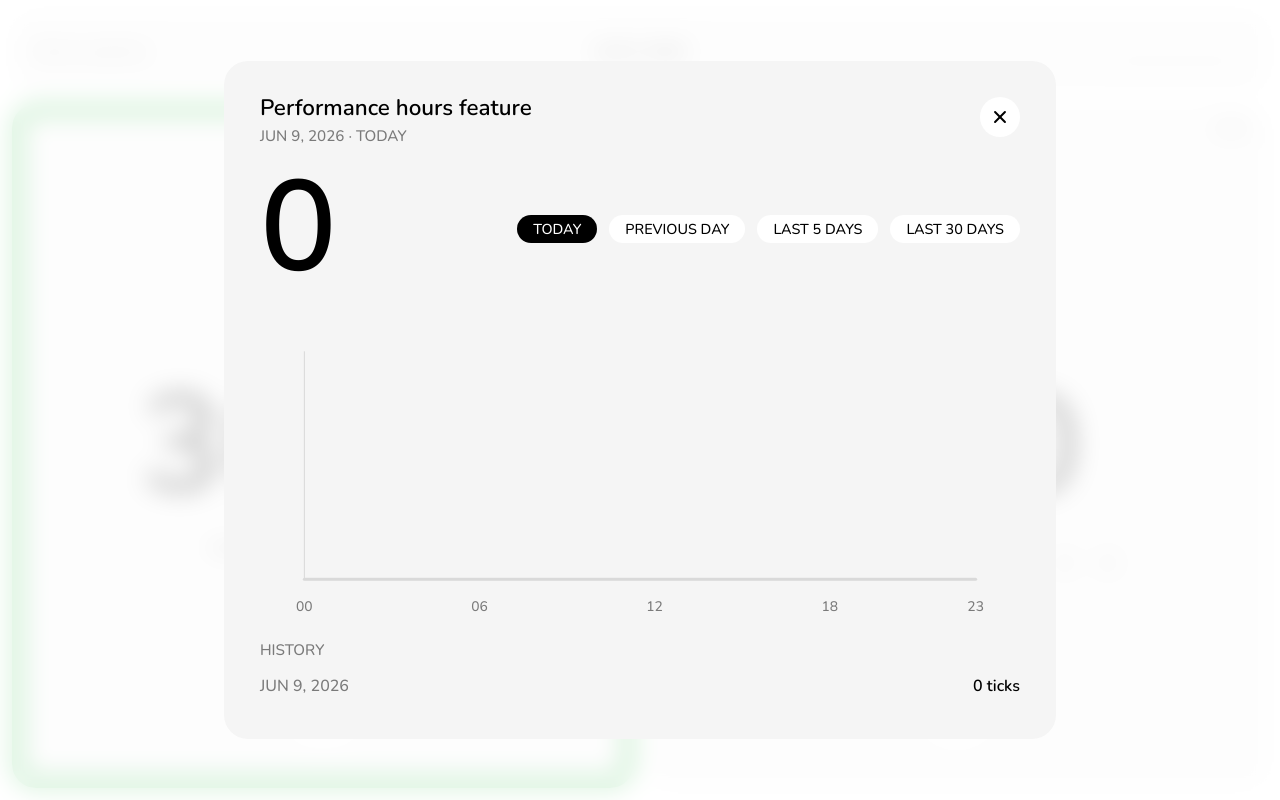
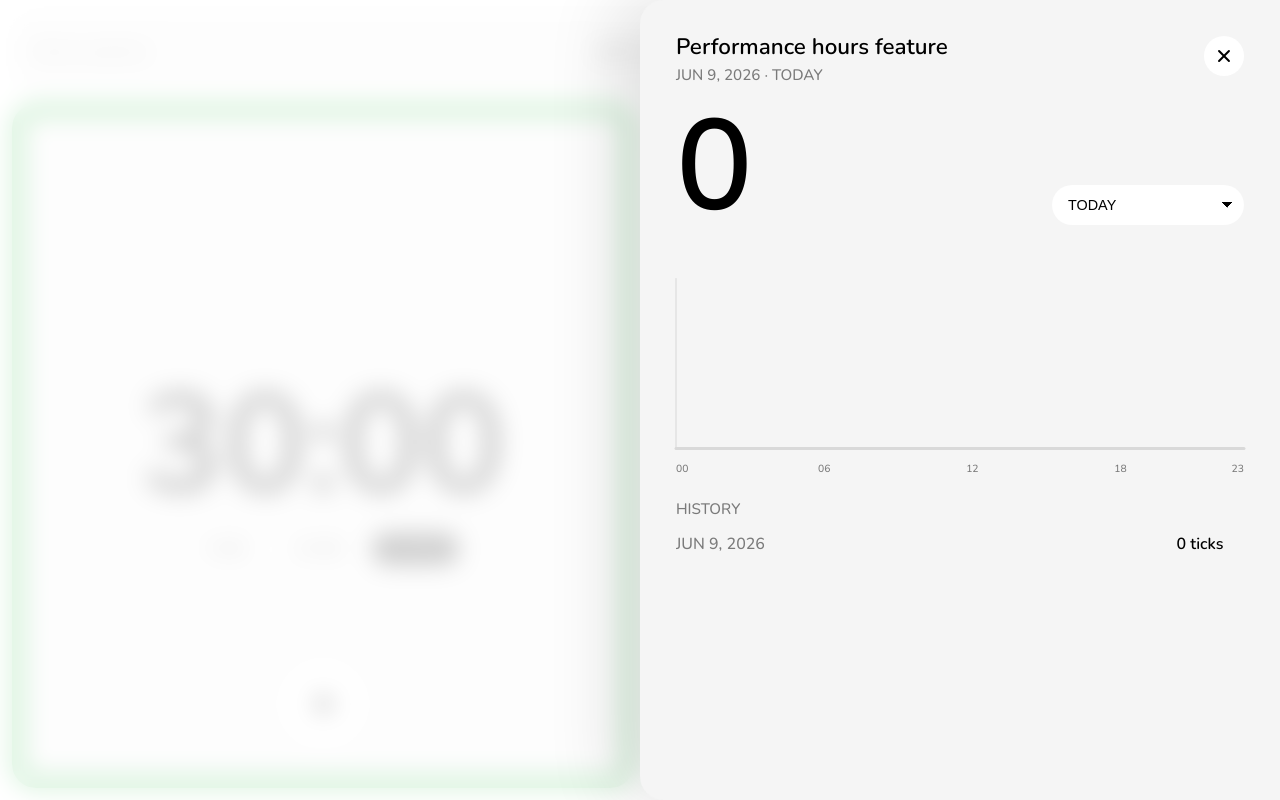
Before and after one commit to gectorzeroni/focusway, a plain HTML site: page index.html in a window 1280 px wide. Both pictures are taken after a click on the button 1056 px from the left and 52 px from the top of the page. Drawn offline with nearby package versions, Linux system fonts and the light colour scheme.

Commit message:
Polish chart side panel

```diff
--- a/app.js
+++ b/app.js
@@ -19,7 +19,7 @@ const chartModal = document.querySelector('#chart-modal');
 const chartClose = document.querySelector('#chart-close');
 const chartSubtitle = document.querySelector('#chart-subtitle');
 const chartTotal = document.querySelector('#chart-total');
-const chartRangeButtons = [...document.querySelectorAll('[data-chart-range]')];
+const chartRangeSelect = document.querySelector('#chart-range-select');
 const largeChart = document.querySelector('#large-chart');
 const chartHistoryList = document.querySelector('#chart-history-list');
 
@@ -57,8 +57,11 @@ let currentSpotifyEmbedSrc = spotifyFrame.src;
 let performanceDays = readPerformanceDays();
 let performanceMarks = [];
 let chartRange = 'today';
+let chartCloseTimer = null;
 
 const spotifyTypes = new Set(['album', 'artist', 'episode', 'playlist', 'show', 'track']);
+const METRONOME_DOWNBEAT_VOLUME = 0.14;
+const METRONOME_BEAT_VOLUME = 0.095;
 
 function clamp(value, min, max) {
   return Math.min(Math.max(Number.isFinite(value) ? value : min, min), max);
@@ -547,12 +550,12 @@ function recentDayPerformance(totalDays) {
   });
 }
 
-function chartPoints(width, height, inset, bins) {
+function chartPoints(width, height, horizontalInset, verticalInset, bins) {
   const max = Math.max(1, ...bins);
   return bins.map((value, index) => {
     const denominator = Math.max(1, bins.length - 1);
-    const x = inset + (index / denominator) * (width - inset * 2);
-    const y = height - inset - (value / max) * (height - inset * 2);
+    const x = horizontalInset + (index / denominator) * (width - horizontalInset * 2);
+    const y = height - verticalInset - (value / max) * (height - verticalInset * 2);
     return { x, y, value, index };
   });
 }
@@ -560,33 +563,29 @@ function chartPoints(width, height, inset, bins) {
 function renderChart(svg, width, height, bins, showLabels = false, labels = [], hoverDetails = []) {
   clearSvg(svg);
 
-  const inset = showLabels ? 42 : 18;
-  const points = chartPoints(width, height, inset, bins);
+  const horizontalInset = showLabels ? 0 : 18;
+  const verticalInset = showLabels ? 42 : 18;
+  const points = chartPoints(width, height, horizontalInset, verticalInset, bins);
   const hasData = points.some((point) => point.value > 0);
   const path = points.map((point) => `${point.x.toFixed(1)},${point.y.toFixed(1)}`).join(' ');
   svg.classList.toggle('is-empty', !hasData);
 
   if (showLabels) {
     svg.append(
-      makeSvgElement('line', { class: 'chart-grid', x1: inset, y1: inset, x2: inset, y2: height - inset }),
-      makeSvgElement('line', { class: 'chart-axis', x1: inset, y1: height - inset, x2: width - inset, y2: height - inset }),
+      makeSvgElement('line', { class: 'chart-grid', x1: horizontalInset, y1: verticalInset, x2: horizontalInset, y2: height - verticalInset }),
+      makeSvgElement('line', { class: 'chart-axis', x1: horizontalInset, y1: height - verticalInset, x2: width - horizontalInset, y2: height - verticalInset }),
     );
   }
 
   svg.appendChild(makeSvgElement('polyline', { class: 'chart-line', points: path }));
-
-  points.forEach((point) => {
-    if (showLabels && point.value > 0) {
-      svg.appendChild(makeSvgElement('circle', { class: 'chart-dot', cx: point.x, cy: point.y, r: showLabels ? 5 : 4 }));
-    }
-  });
 
   if (showLabels) {
     labels.forEach(([index, label]) => {
       const point = points[index];
       if (!point) return;
 
-      const text = makeSvgElement('text', { class: 'chart-label', x: point.x, y: height - 12, 'text-anchor': 'middle' });
+      const textAnchor = index === 0 ? 'start' : index === points.length - 1 ? 'end' : 'middle';
+      const text = makeSvgElement('text', { class: 'chart-label', x: point.x, y: height - 12, 'text-anchor': textAnchor });
       text.textContent = label;
       svg.appendChild(text);
     });
@@ -594,12 +593,12 @@ function renderChart(svg, width, height, bins, showLabels = false, labels = [],
 
   const hoverGroup = makeSvgElement('g', { class: 'chart-hover', 'aria-hidden': 'true' });
   hoverGroup.append(
-    makeSvgElement('line', { class: 'chart-hover-line', x1: inset, y1: inset, x2: inset, y2: height - inset }),
-    makeSvgElement('circle', { class: 'chart-hover-dot', cx: inset, cy: height - inset, r: showLabels ? 5 : 4 }),
-    makeSvgElement('text', { class: 'chart-hover-label', x: inset, y: inset - 10, 'text-anchor': 'middle' }),
+    makeSvgElement('line', { class: 'chart-hover-line', x1: horizontalInset, y1: verticalInset, x2: horizontalInset, y2: height - verticalInset }),
+    makeSvgElement('circle', { class: 'chart-hover-dot', cx: horizontalInset, cy: height - verticalInset, r: showLabels ? 5 : 4 }),
+    makeSvgElement('text', { class: 'chart-hover-label', x: horizontalInset, y: verticalInset - 10, 'text-anchor': 'middle' }),
   );
   svg.appendChild(hoverGroup);
-  svg.__chartMeta = { width, height, inset, points, hoverDetails };
+  svg.__chartMeta = { width, height, horizontalInset, verticalInset, points, hoverDetails };
 }
 
 function chartConfigForRange(range) {
@@ -661,12 +660,7 @@ function renderModalChart() {
   renderChart(largeChart, 720, 300, config.bins, true, config.labels, config.hoverDetails);
   chartTotal.textContent = config.total;
   chartSubtitle.textContent = config.subtitle;
-
-  chartRangeButtons.forEach((button) => {
-    const selected = button.dataset.chartRange === chartRange;
-    button.classList.toggle('is-selected', selected);
-    button.setAttribute('aria-selected', String(selected));
-  });
+  chartRangeSelect.value = chartRange;
 }
 
 function renderChartHistory() {
@@ -766,13 +760,22 @@ function removePerformanceMark() {
 }
 
 function openChartModal() {
+  window.clearTimeout(chartCloseTimer);
   renderModalChart();
   chartModal.hidden = false;
+  window.requestAnimationFrame(() => {
+    chartModal.classList.add('is-open');
+  });
   chartClose.focus();
 }
 
 function closeChartModal() {
-  chartModal.hidden = true;
+  if (chartModal.hidden) return;
+
+  chartModal.classList.remove('is-open');
+  chartCloseTimer = window.setTimeout(() => {
+    chartModal.hidden = true;
+  }, 240);
   miniChartButton.focus();
 }
 
@@ -888,7 +891,11 @@ function renderBeat(index) {
 
 function pulseMetronome() {
   renderBeat(currentBeat);
-  playTone(currentBeat === 0 ? 1080 : 760, 0.035, currentBeat === 0 ? 0.06 : 0.04);
+  playTone(
+    currentBeat === 0 ? 1080 : 760,
+    0.035,
+    currentBeat === 0 ? METRONOME_DOWNBEAT_VOLUME : METRONOME_BEAT_VOLUME,
+  );
   currentBeat = (currentBeat + 1) % beatNodes.length;
 }
 
@@ -1054,11 +1061,9 @@ chartModal.addEventListener('click', (event) => {
   }
 });
 
-chartRangeButtons.forEach((button) => {
-  button.addEventListener('click', () => {
-    chartRange = button.dataset.chartRange;
-    renderModalChart();
-  });
+chartRangeSelect.addEventListener('change', () => {
+  chartRange = chartRangeSelect.value;
+  renderModalChart();
 });
 
 [miniChart, largeChart].forEach((chart) => {
--- a/index.html
+++ b/index.html
@@ -12,7 +12,7 @@
     <link rel="preconnect" href="https://fonts.googleapis.com" />
     <link rel="preconnect" href="https://fonts.gstatic.com" crossorigin />
     <link href="https://fonts.googleapis.com/css2?family=Nunito:wght@500;600&display=swap" rel="stylesheet" />
-    <link rel="stylesheet" href="./styles.css?v=tally-remove-slide" />
+    <link rel="stylesheet" href="./styles.css?v=chart-panel-updates" />
   </head>
   <body>
     <main class="app" aria-label="Timer and sound workspace">
@@ -163,12 +163,14 @@
 
         <div class="chart-summary">
           <strong id="chart-total">0</strong>
-          <div class="chart-range" role="tablist" aria-label="Performance range">
-            <button class="chart-range-button is-selected" type="button" role="tab" aria-selected="true" data-chart-range="today">Today</button>
-            <button class="chart-range-button" type="button" role="tab" aria-selected="false" data-chart-range="previous">Previous day</button>
-            <button class="chart-range-button" type="button" role="tab" aria-selected="false" data-chart-range="last5">Last 5 days</button>
-            <button class="chart-range-button" type="button" role="tab" aria-selected="false" data-chart-range="last30">Last 30 days</button>
-          </div>
+          <label class="chart-range" for="chart-range-select">
+            <select id="chart-range-select" aria-label="Performance range">
+              <option value="today">Today</option>
+              <option value="previous">Previous day</option>
+              <option value="last5">Last 5 days</option>
+              <option value="last30">Last 30 days</option>
+            </select>
+          </label>
         </div>
         <svg class="large-chart" id="large-chart" viewBox="0 0 720 300" role="img" aria-label="Performance marks by hour"></svg>
         <section class="chart-history" aria-labelledby="chart-history-title">
@@ -178,6 +180,6 @@
       </div>
     </div>
 
-    <script src="./app.js?v=tally-remove-slide"></script>
+    <script src="./app.js?v=chart-panel-updates"></script>
   </body>
 </html>
--- a/styles.css
+++ b/styles.css
@@ -269,7 +269,7 @@ button:active:not(:disabled) {
 
 .chart-line {
   fill: none;
-  stroke: var(--ink);
+  stroke: var(--green);
   stroke-width: 4;
   stroke-linecap: round;
   stroke-linejoin: round;
@@ -280,10 +280,6 @@ button:active:not(:disabled) {
 .large-chart.is-empty .chart-line {
   stroke: var(--quiet);
   stroke-width: 3;
-}
-
-.chart-dot {
-  fill: var(--green);
 }
 
 .chart-hover {
@@ -816,22 +812,40 @@ input[type='range'] {
   position: fixed;
   inset: 0;
   z-index: 20;
-  display: grid;
-  place-items: center;
-  padding: 1rem;
+  display: flex;
+  justify-content: flex-end;
+  padding: 0;
   background: rgba(255, 255, 255, 0.78);
   backdrop-filter: blur(12px);
+  opacity: 0;
+  transition: opacity 220ms cubic-bezier(0, 0, 0.2, 1);
 }
 
 .chart-modal[hidden] {
   display: none;
 }
 
+.chart-modal.is-open {
+  opacity: 1;
+}
+
 .chart-dialog {
-  width: min(100%, 52rem);
-  border-radius: 1.5rem;
+  display: flex;
+  flex-direction: column;
+  width: 50vw;
+  height: 100dvh;
+  max-height: 100dvh;
+  border-radius: 1.5rem 0 0 1.5rem;
   background: var(--panel);
   padding: 36px;
+  box-shadow: -24px 0 70px rgba(0, 0, 0, 0.12);
+  overflow: hidden;
+  transform: translateX(100%);
+  transition: transform 240ms cubic-bezier(0, 0, 0.2, 1);
+}
+
+.chart-modal.is-open .chart-dialog {
+  transform: translateX(0);
 }
 
 .chart-header {
@@ -858,7 +872,7 @@ input[type='range'] {
 .chart-summary {
   display: grid;
   grid-template-columns: auto minmax(0, 1fr);
-  align-items: center;
+  align-items: end;
   gap: clamp(1rem, 4vw, 3rem);
   margin-bottom: 1.25rem;
 }
@@ -871,42 +885,51 @@ input[type='range'] {
 }
 
 .chart-range {
+  align-self: end;
   display: flex;
+  align-items: center;
   justify-content: flex-end;
-  gap: 0.75rem;
+  gap: 0.65rem;
   min-width: 0;
+  color: var(--muted);
+  font-size: 0.8rem;
+  font-weight: 500;
+  line-height: 1;
+  text-transform: uppercase;
 }
 
-.chart-range-button {
-  min-height: 1.75rem;
+.chart-range select {
+  min-width: 12rem;
+  min-height: 2.5rem;
   border: 0;
   border-radius: 999px;
+  appearance: none;
   background: #ffffff;
   color: var(--ink);
   cursor: pointer;
-  padding: 0.36rem 1rem 0.3rem;
+  padding: 0.52rem 2.5rem 0.48rem 1rem;
   font-size: 0.9rem;
   font-weight: 500;
   line-height: 1.2;
   text-transform: uppercase;
-  transform: scale(var(--button-scale));
+  background-image:
+    linear-gradient(45deg, transparent 50%, currentColor 50%),
+    linear-gradient(135deg, currentColor 50%, transparent 50%);
+  background-position:
+    calc(100% - 1.05rem) 50%,
+    calc(100% - 0.72rem) 50%;
+  background-repeat: no-repeat;
+  background-size: 0.35rem 0.35rem, 0.35rem 0.35rem;
   transition:
-    background 180ms cubic-bezier(0.2, 0, 0, 1),
-    color 180ms cubic-bezier(0.2, 0, 0, 1),
-    transform var(--button-motion-duration) var(--ease-out);
+    background-color 180ms cubic-bezier(0.2, 0, 0, 1),
+    color 180ms cubic-bezier(0.2, 0, 0, 1);
 }
 
-.chart-range-button:hover,
-.chart-range-button:focus-visible,
-.chart-range-button.is-selected {
-  background: var(--ink);
+.chart-range select:hover,
+.chart-range select:focus-visible {
+  background-color: var(--ink);
   color: #ffffff;
   outline: 0;
-}
-
-.chart-range-button:active {
-  --button-scale: 1.018;
-  --button-motion-duration: 90ms;
 }
 
 .chart-close {
@@ -956,6 +979,7 @@ input[type='range'] {
 }
 
 .large-chart {
+  flex: 0 0 auto;
   display: block;
   width: 100%;
   height: auto;
@@ -963,6 +987,10 @@ input[type='range'] {
 }
 
 .chart-history {
+  display: flex;
+  flex: 1 1 auto;
+  flex-direction: column;
+  min-height: 0;
   margin-top: 1.25rem;
 }
 
@@ -977,7 +1005,13 @@ input[type='range'] {
 
 .chart-history-list {
   display: grid;
+  align-content: start;
   gap: 0.35rem;
+  min-height: 0;
+  overflow-y: auto;
+  overscroll-behavior: contain;
+  padding-right: 0.35rem;
+  scrollbar-gutter: stable;
 }
 
 .chart-history-row {
@@ -1039,9 +1073,18 @@ input[type='range'] {
     grid-template-columns: 1fr;
   }
 
+  .chart-dialog {
+    width: 100%;
+    border-radius: 0;
+  }
+
   .chart-range {
     justify-content: flex-start;
     flex-wrap: wrap;
+  }
+
+  .chart-range select {
+    width: 100%;
   }
 
   .pane {
```
